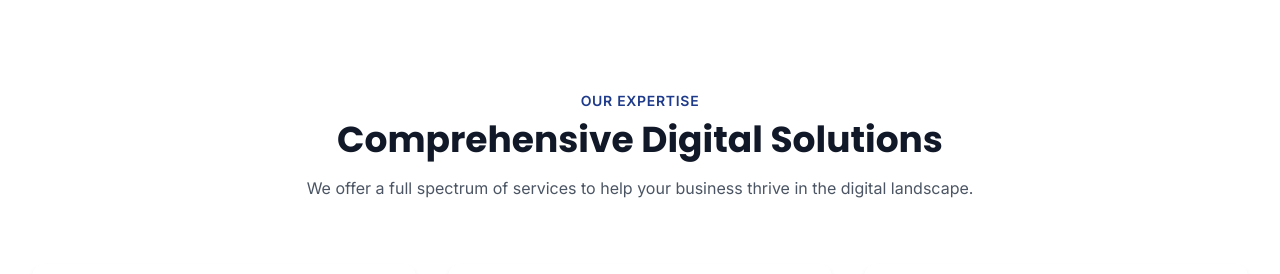
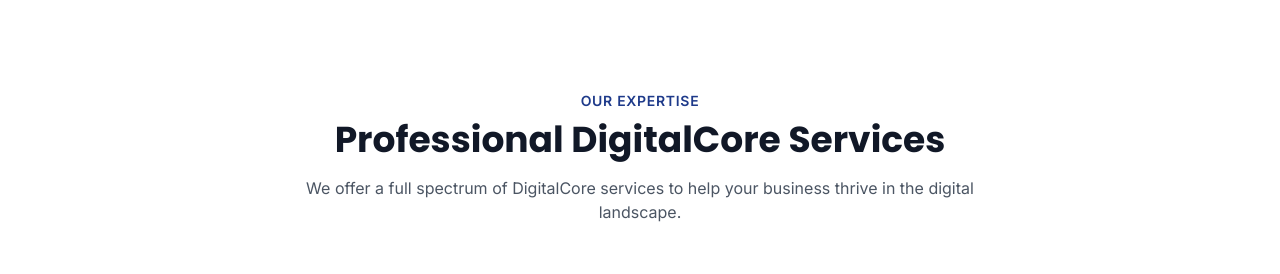
Before and after one commit to Vinaypenke01/Webora-Frontend, a React (Vite) app: page / in a window 1280 px wide. Shown: the part 840-1114 px from the top of the page. Built offline with nearby package versions, Linux system fonts and the light colour scheme; no server answers.

Commit message:
SEO update

```diff
--- a/src/pages/public/Home.jsx
+++ b/src/pages/public/Home.jsx
@@ -47,9 +47,9 @@ const Home = () => {
         <div>
             {/* ... SEO and Hero Section ... */}
             <SEO
-                title="Webora - Modern Web Development Solutions"
-                description="Webora offers top-notch web development, app development, and UI/UX design services. Transform your digital presence with our expert solutions."
-                keywords={seoKeywords.home}
+                title="Best Web Development & Digital Marketing Agency India | DigitalCore"
+                description="DigitalCore offers top-notch web development, app development, and UI/UX design services. Transform your digital presence with our expert digitalcore services."
+                keywords={seoKeywords.getHomePageKeywords()}
                 schema={[
                     generateBreadcrumbSchema([
                         { name: 'Home', path: '/' }
@@ -58,17 +58,17 @@ const Home = () => {
                     {
                         "@context": "https://schema.org",
                         "@type": "ProfessionalService",
-                        "name": "Webora",
-                        "image": "https://webora.com/logo.png",
+                        "name": "DigitalCore",
+                        "image": "https://digitalcore.co.in/logo.png",
                         "description": "Professional web development agency specializing in React, Node.js, and modern web technologies.",
                         "address": {
                             "@type": "PostalAddress",
-                            "addressLocality": "San Francisco",
-                            "addressRegion": "CA",
-                            "postalCode": "94105",
-                            "addressCountry": "US"
+                            "addressLocality": "India",
+                            "addressRegion": "India",
+                            "postalCode": "20.5937, 78.9629",
+                            "addressCountry": "IN"
                         },
-                        "priceRange": "$$$"
+                        "priceRange": "$$"
                     }
                 ]}
             />
@@ -149,8 +149,8 @@ const Home = () => {
                 <div className="container-custom">
                     <div className="text-center max-w-2xl mx-auto mb-16">
                         <span className="text-primary font-semibold text-sm uppercase tracking-wider">Our Expertise</span>
-                        <h2 className="text-3xl md:text-4xl font-bold mt-2 mb-4">Comprehensive Digital Solutions</h2>
-                        <p className="text-gray-600">We offer a full spectrum of services to help your business thrive in the digital landscape.</p>
+                        <h2 className="text-3xl md:text-4xl font-bold mt-2 mb-4">Professional DigitalCore Services</h2>
+                        <p className="text-gray-600">We offer a full spectrum of DigitalCore services to help your business thrive in the digital landscape.</p>
                     </div>
 
                     <div className="grid grid-cols-1 md:grid-cols-2 lg:grid-cols-3 gap-8">
--- a/src/utils/seo-keywords.js
+++ b/src/utils/seo-keywords.js
@@ -94,6 +94,8 @@ export const seoKeywords = {
             'DigitalCore',
             'DigitalCore India',
             'DigitalCore web development',
+            'digitalcore services',
+            'DigitalCore professional services',
         ],
     },
 
```
